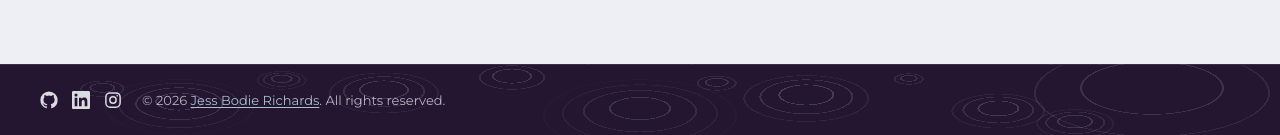
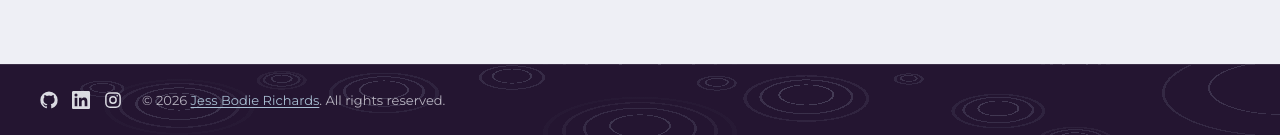
Before and after one commit to jessbodie/raingarden-frontend, a Next.js app: page /raingarden/ in a window 1280 px wide. Shown: the part 2506-2641 px from the top of the page. Built offline with nearby package versions, Linux system fonts and the light colour scheme; no server answers.

Commit message:
Tweak footer SVG

```diff
--- a/src/components/chrome/AppFooter.module.scss
+++ b/src/components/chrome/AppFooter.module.scss
@@ -9,38 +9,38 @@
   // "Raindrops in a pond" — concentric-oval ripples on a deep aubergine ground.
   background: #241531;
   background-image: radial-gradient(ellipse 24px 8.9px at 14% 52.3%, transparent 0 22px, rgba(196, 214, 232, 0.2) 22px 24px, transparent 24px),
-    radial-gradient(ellipse 44px 16.3px at 14% 55.26%, transparent 0 42px, rgba(196, 214, 232, 0.14) 42px 44px, transparent 44px),
-    radial-gradient(ellipse 61px 22.6px at 14% 57.78%, transparent 0 59px, rgba(196, 214, 232, 0.08) 59px 61px, transparent 61px),
-    radial-gradient(ellipse 75px 27.8px at 14% 59.86%, transparent 0 73px, rgba(196, 214, 232, 0.02) 73px 75px, transparent 75px),
+    radial-gradient(ellipse 44px 16.3px at 14% 55.26%, transparent 0 41.34px, rgba(196, 214, 232, 0.14) 41.34px 44px, transparent 44px),
+    radial-gradient(ellipse 61px 22.6px at 14% 57.78%, transparent 0 57.46px, rgba(196, 214, 232, 0.08) 57.46px 61px, transparent 61px),
+    radial-gradient(ellipse 75px 27.8px at 14% 59.86%, transparent 0 70.29px, rgba(196, 214, 232, 0.02) 70.29px 75px, transparent 75px),
     radial-gradient(ellipse 25px 9.3px at 30% 35.42%, transparent 0 23px, rgba(196, 214, 232, 0.18) 23px 25px, transparent 25px),
-    radial-gradient(ellipse 41px 15.2px at 30% 37.78%, transparent 0 39px, rgba(196, 214, 232, 0.13) 39px 41px, transparent 41px),
-    radial-gradient(ellipse 55px 20.4px at 30% 39.86%, transparent 0 53px, rgba(196, 214, 232, 0.07) 53px 55px, transparent 55px),
-    radial-gradient(ellipse 31px 11.5px at 50% 62.08%, transparent 0 29px, rgba(196, 214, 232, 0.16) 29px 31px, transparent 31px),
-    radial-gradient(ellipse 57px 21.1px at 50% 65.92%, transparent 0 55px, rgba(196, 214, 232, 0.11) 55px 57px, transparent 57px),
-    radial-gradient(ellipse 78px 28.9px at 50% 69.04%, transparent 0 76px, rgba(196, 214, 232, 0.06) 76px 78px, transparent 78px),
-    radial-gradient(ellipse 97px 35.9px at 50% 71.84%, transparent 0 95px, rgba(196, 214, 232, 0.02) 95px 97px, transparent 97px),
+    radial-gradient(ellipse 41px 15.2px at 30% 37.78%, transparent 0 38.34px, rgba(196, 214, 232, 0.13) 38.34px 41px, transparent 41px),
+    radial-gradient(ellipse 55px 20.4px at 30% 39.86%, transparent 0 51.46px, rgba(196, 214, 232, 0.07) 51.46px 55px, transparent 55px),
+    radial-gradient(ellipse 31px 11.5px at 50% 87.08%, transparent 0 29px, rgba(196, 214, 232, 0.16) 29px 31px, transparent 31px),
+    radial-gradient(ellipse 57px 21.1px at 50% 90.92%, transparent 0 54.34px, rgba(196, 214, 232, 0.11) 54.34px 57px, transparent 57px),
+    radial-gradient(ellipse 78px 28.9px at 50% 94.04%, transparent 0 74.46px, rgba(196, 214, 232, 0.06) 74.46px 78px, transparent 78px),
+    radial-gradient(ellipse 97px 35.9px at 50% 96.84%, transparent 0 92.29px, rgba(196, 214, 232, 0.02) 92.29px 97px, transparent 97px),
     radial-gradient(ellipse 28px 10.4px at 63% 42.68%, transparent 0 26px, rgba(196, 214, 232, 0.2) 26px 28px, transparent 28px),
-    radial-gradient(ellipse 47px 17.4px at 63% 45.48%, transparent 0 45px, rgba(196, 214, 232, 0.14) 45px 47px, transparent 47px),
-    radial-gradient(ellipse 63px 23.3px at 63% 47.84%, transparent 0 61px, rgba(196, 214, 232, 0.08) 61px 63px, transparent 63px),
+    radial-gradient(ellipse 47px 17.4px at 63% 45.48%, transparent 0 44.34px, rgba(196, 214, 232, 0.14) 44.34px 47px, transparent 47px),
+    radial-gradient(ellipse 63px 23.3px at 63% 47.84%, transparent 0 59.46px, rgba(196, 214, 232, 0.08) 59.46px 63px, transparent 63px),
     radial-gradient(ellipse 21px 7.8px at 78% 62.01%, transparent 0 19px, rgba(196, 214, 232, 0.18) 19px 21px, transparent 21px),
-    radial-gradient(ellipse 36px 13.3px at 78% 64.21%, transparent 0 34px, rgba(196, 214, 232, 0.13) 34px 36px, transparent 36px),
-    radial-gradient(ellipse 47px 17.4px at 78% 65.85%, transparent 0 45px, rgba(196, 214, 232, 0.07) 45px 47px, transparent 47px),
-    radial-gradient(ellipse 72px 26.7px at 90% 32.9%, transparent 0 70px, rgba(196, 214, 232, 0.15) 70px 72px, transparent 72px),
-    radial-gradient(ellipse 118px 43.7px at 90% 39.7%, transparent 0 116px, rgba(196, 214, 232, 0.1) 116px 118px, transparent 118px),
+    radial-gradient(ellipse 36px 13.3px at 78% 64.21%, transparent 0 33.34px, rgba(196, 214, 232, 0.13) 33.34px 36px, transparent 36px),
+    radial-gradient(ellipse 47px 17.4px at 78% 65.85%, transparent 0 43.46px, rgba(196, 214, 232, 0.07) 43.46px 47px, transparent 47px),
+    radial-gradient(ellipse 72px 26.7px at 100% 32.9%, transparent 0 70px, rgba(196, 214, 232, 0.15) 70px 72px, transparent 72px),
+    radial-gradient(ellipse 118px 43.7px at 100% 39.7%, transparent 0 115.34px, rgba(196, 214, 232, 0.1) 115.34px 118px, transparent 118px),
     radial-gradient(ellipse 20px 7.4px at 40% 15.92%, transparent 0 18px, rgba(196, 214, 232, 0.16) 18px 20px, transparent 20px),
-    radial-gradient(ellipse 33px 12.2px at 40% 17.84%, transparent 0 31px, rgba(196, 214, 232, 0.11) 31px 33px, transparent 33px),
+    radial-gradient(ellipse 33px 12.2px at 40% 17.84%, transparent 0 30.34px, rgba(196, 214, 232, 0.11) 30.34px 33px, transparent 33px),
     radial-gradient(ellipse 11px 4.1px at 22% 19.79%, transparent 0 9px, rgba(196, 214, 232, 0.15) 9px 11px, transparent 11px),
-    radial-gradient(ellipse 19px 7px at 22% 20.95%, transparent 0 17px, rgba(196, 214, 232, 0.1) 17px 19px, transparent 19px),
-    radial-gradient(ellipse 25px 9.3px at 22% 21.87%, transparent 0 23px, rgba(196, 214, 232, 0.06) 23px 25px, transparent 25px),
+    radial-gradient(ellipse 19px 7px at 22% 20.95%, transparent 0 16.34px, rgba(196, 214, 232, 0.1) 16.34px 19px, transparent 19px),
+    radial-gradient(ellipse 25px 9.3px at 22% 21.87%, transparent 0 21.46px, rgba(196, 214, 232, 0.06) 21.46px 25px, transparent 25px),
     radial-gradient(ellipse 12px 4.4px at 56% 24.8%, transparent 0 10px, rgba(196, 214, 232, 0.15) 10px 12px, transparent 12px),
-    radial-gradient(ellipse 20px 7.4px at 56% 26%, transparent 0 18px, rgba(196, 214, 232, 0.1) 18px 20px, transparent 20px),
+    radial-gradient(ellipse 20px 7.4px at 56% 26%, transparent 0 17.34px, rgba(196, 214, 232, 0.1) 17.34px 20px, transparent 20px),
     radial-gradient(ellipse 9px 3.3px at 71% 19.1%, transparent 0 7px, rgba(196, 214, 232, 0.14) 7px 9px, transparent 9px),
-    radial-gradient(ellipse 15px 5.6px at 71% 20.02%, transparent 0 13px, rgba(196, 214, 232, 0.1) 13px 15px, transparent 15px),
-    radial-gradient(ellipse 18px 6.7px at 84% 80.75%, transparent 0 16px, rgba(196, 214, 232, 0.16) 16px 18px, transparent 18px),
-    radial-gradient(ellipse 30px 11.1px at 84% 82.51%, transparent 0 28px, rgba(196, 214, 232, 0.11) 28px 30px, transparent 30px),
-    radial-gradient(ellipse 39px 14.4px at 84% 83.83%, transparent 0 37px, rgba(196, 214, 232, 0.06) 37px 39px, transparent 39px),
+    radial-gradient(ellipse 15px 5.6px at 71% 20.02%, transparent 0 12.34px, rgba(196, 214, 232, 0.1) 12.34px 15px, transparent 15px),
+    radial-gradient(ellipse 18px 6.7px at 84% 105.75%, transparent 0 16px, rgba(196, 214, 232, 0.16) 16px 18px, transparent 18px),
+    radial-gradient(ellipse 30px 11.1px at 84% 107.51%, transparent 0 27.34px, rgba(196, 214, 232, 0.11) 27.34px 30px, transparent 30px),
+    radial-gradient(ellipse 39px 14.4px at 84% 108.83%, transparent 0 35.46px, rgba(196, 214, 232, 0.06) 35.46px 39px, transparent 39px),
     radial-gradient(ellipse 13px 4.8px at 8% 32.66%, transparent 0 11px, rgba(196, 214, 232, 0.14) 11px 13px, transparent 13px),
-    radial-gradient(ellipse 22px 8.1px at 8% 33.98%, transparent 0 20px, rgba(196, 214, 232, 0.1) 20px 22px, transparent 22px);
+    radial-gradient(ellipse 22px 8.1px at 8% 33.98%, transparent 0 19.34px, rgba(196, 214, 232, 0.1) 19.34px 22px, transparent 22px);
 }
 
 .social {
```
